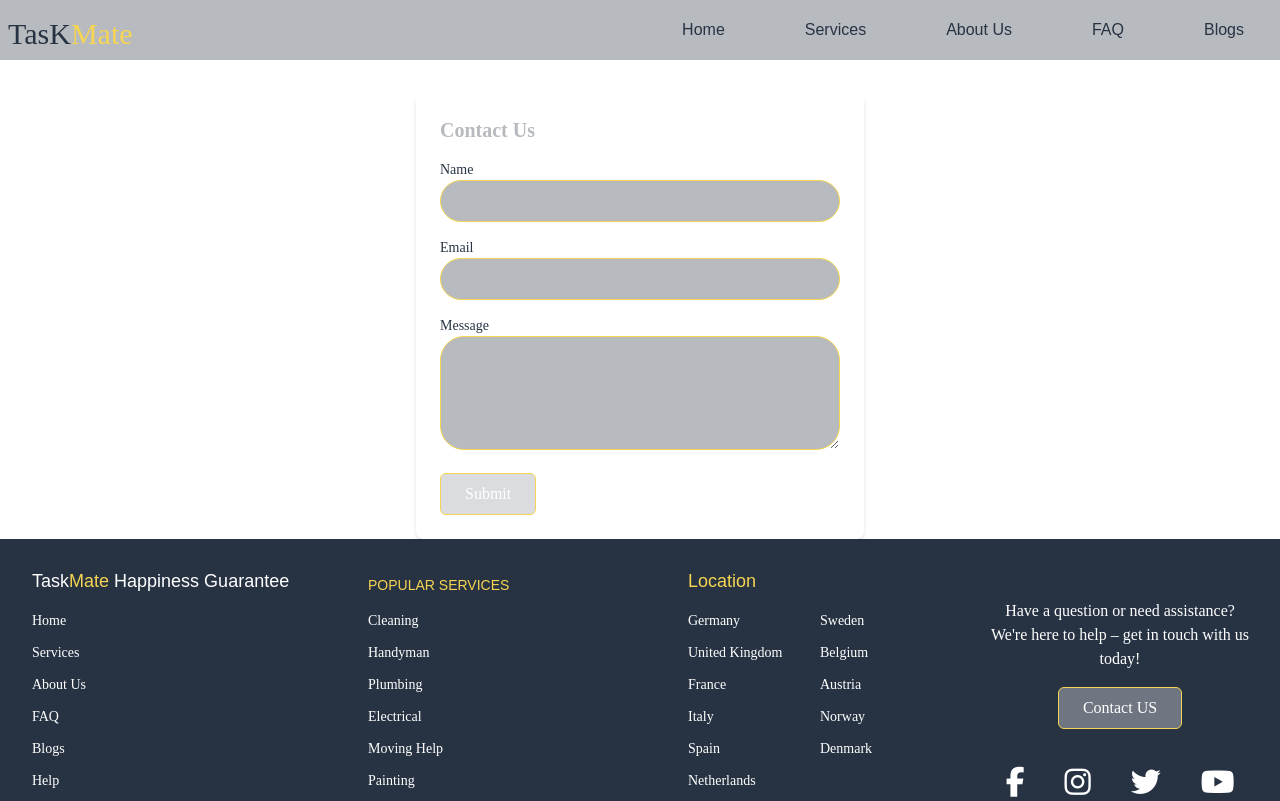
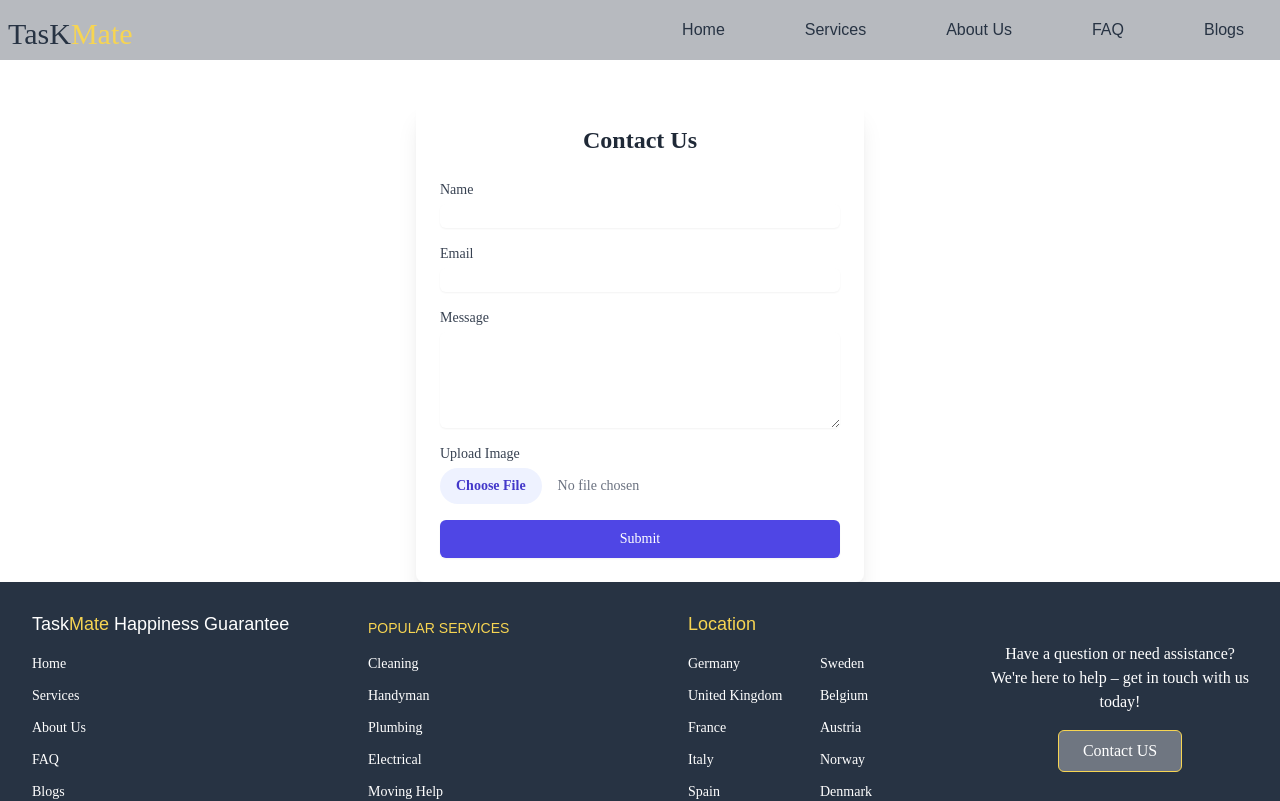
Before and after one commit to shreyathummar71/TaskMate_Frontend, a React (Vite) app: page /custHelpByUs in a window 1280 px wide. Shown: the top 801 px of the page. Built offline with nearby package versions, Linux system fonts and the light colour scheme; a web font is replaced by a local one.

Commit message:
install axios

```diff
--- a/package.json
+++ b/package.json
@@ -11,6 +11,7 @@
   },
   "dependencies": {
     "@fortawesome/fontawesome-free": "^6.6.0",
+    "axios": "^1.7.7",
     "react": "^18.3.1",
     "react-dom": "^18.3.1",
     "react-router-dom": "^6.26.2"
--- a/src/components/customer/CustHelpByUs.jsx
+++ b/src/components/customer/CustHelpByUs.jsx
@@ -1,20 +1,12 @@
 import React, { useState } from "react";
+import axios from "axios";
 
 const CustHelpByUs = () => {
-  // <div className="bg-white p-6 rounded-lg shadow-md max-w-md mx-auto mt-8">
-  //   <h2 className="text-xl font-semibold text-primary mb-4">Help by Us</h2>
-  //   <p className="text-gray-700 mb-4">
-  //     Contact our support team for personalized assistance.
-  //   </p>
-  //   <button className="px-4 py-2 bg-blue-500 text-white rounded hover:bg-blue-600">
-  //     Contact Us
-  //   </button>
-  // </div>
-
   const [formData, setFormData] = useState({
     name: "",
     email: "",
     message: "",
+    uploadImage: null,
   });
 
   const handleChange = (e) => {
@@ -22,75 +14,118 @@ const CustHelpByUs = () => {
     setFormData({ ...formData, [name]: value });
   };
 
-  const handleSubmit = (e) => {
+  const handleFileChange = (e) => {
+    setFormData({ ...formData, uploadImage: e.target.files[0] });
+  };
+
+  const handleSubmit = async (e) => {
     e.preventDefault();
-    // Add form submission logic here
-    console.log("Form submitted:", formData);
+    const data = new FormData();
+    data.append("name", formData.name);
+    data.append("email", formData.email);
+    data.append("message", formData.message);
+    if (formData.uploadImage) {
+      data.append("uploadImage", formData.uploadImage);
+    }
+
+    try {
+      const response = await axios.post("http://localhost:8081/contact", data, {
+        headers: { "Content-Type": "multipart/form-data" },
+      });
+      if (response.status === 200) {
+        alert("Form submitted successfully!");
+        setFormData({ name: "", email: "", message: "", uploadImage: null });
+      }
+    } catch (error) {
+      console.error("Error submitting form:", error);
+      alert("An error occurred. Please try again.");
+    }
   };
 
   return (
-    <div className="bg-white p-6 rounded-lg shadow-md max-w-md mx-auto mt-8">
-      <h2 className="text-xl font-secondary font-semibold text-tertiary mb-4">
-        Contact Us
-      </h2>
+    <div className="max-w-md mx-auto mt-10 p-6 bg-white rounded-lg shadow-xl">
+      <h2 className="text-2xl font-bold mb-6 text-center">Contact Us</h2>
       <form onSubmit={handleSubmit} className="space-y-4">
         <div>
           <label
             htmlFor="name"
-            className="block text-sm font-medium text-primary"
+            className="block text-sm font-medium text-gray-700"
           >
             Name
           </label>
           <input
             type="text"
+            id="name"
             name="name"
-            id="name"
             value={formData.name}
             onChange={handleChange}
-            className="w-full px-4 py-2 border bg-tertiary text-white font-secondary border-secondary rounded-3xl focus:outline-none"
             required
+            className="mt-1 block w-full rounded-md border-gray-300 shadow-sm focus:border-indigo-300 focus:ring focus:ring-indigo-200 focus:ring-opacity-50"
           />
         </div>
         <div>
           <label
             htmlFor="email"
-            className="block text-sm font-medium text-primary"
+            className="block text-sm font-medium text-gray-700"
           >
             Email
           </label>
           <input
             type="email"
+            id="email"
             name="email"
-            id="email"
             value={formData.email}
             onChange={handleChange}
-            className="w-full px-4 py-2 border bg-tertiary text-white font-secondary border-secondary rounded-3xl focus:outline-none"
             required
+            className="mt-1 block w-full rounded-md border-gray-300 shadow-sm focus:border-indigo-300 focus:ring focus:ring-indigo-200 focus:ring-opacity-50"
           />
         </div>
         <div>
           <label
             htmlFor="message"
-            className="block text-sm font-medium text-primary"
+            className="block text-sm font-medium text-gray-700"
           >
             Message
           </label>
           <textarea
+            id="message"
             name="message"
-            id="message"
             value={formData.message}
             onChange={handleChange}
+            required
             rows="4"
-            className="w-full px-4 py-2 border bg-tertiary text-white font-secondary border-secondary rounded-3xl focus:outline-none"
-            required
+            className="mt-1 block w-full rounded-md border-gray-300 shadow-sm focus:border-indigo-300 focus:ring focus:ring-indigo-200 focus:ring-opacity-50"
+          ></textarea>
+        </div>
+        <div>
+          <label
+            htmlFor="uploadImage"
+            className="block text-sm font-medium text-gray-700"
+          >
+            Upload Image
+          </label>
+          <input
+            type="file"
+            id="uploadImage"
+            name="uploadImage"
+            onChange={handleFileChange}
+            accept="image/*"
+            className="mt-1 block w-full text-sm text-gray-500
+              file:mr-4 file:py-2 file:px-4
+              file:rounded-full file:border-0
+              file:text-sm file:font-semibold
+              file:bg-indigo-50 file:text-indigo-700
+              hover:file:bg-indigo-100"
           />
         </div>
-        <button
-          type="submit"
-          className="bg-tertiary font-secondary bg-opacity-50 border border-secondary text-white px-6 py-2 rounded-md hover:bg-yellow-400 hover:text-white"
-        >
-          Submit
-        </button>
+        <div>
+          <button
+            type="submit"
+            className="w-full flex justify-center py-2 px-4 border border-transparent rounded-md shadow-sm text-sm font-medium text-white bg-indigo-600 hover:bg-indigo-700 focus:outline-none focus:ring-2 focus:ring-offset-2 focus:ring-indigo-500"
+          >
+            Submit
+          </button>
+        </div>
       </form>
     </div>
   );
```
Also changed, not shown: 1 other file (tests, documents, lock files or other folders).
